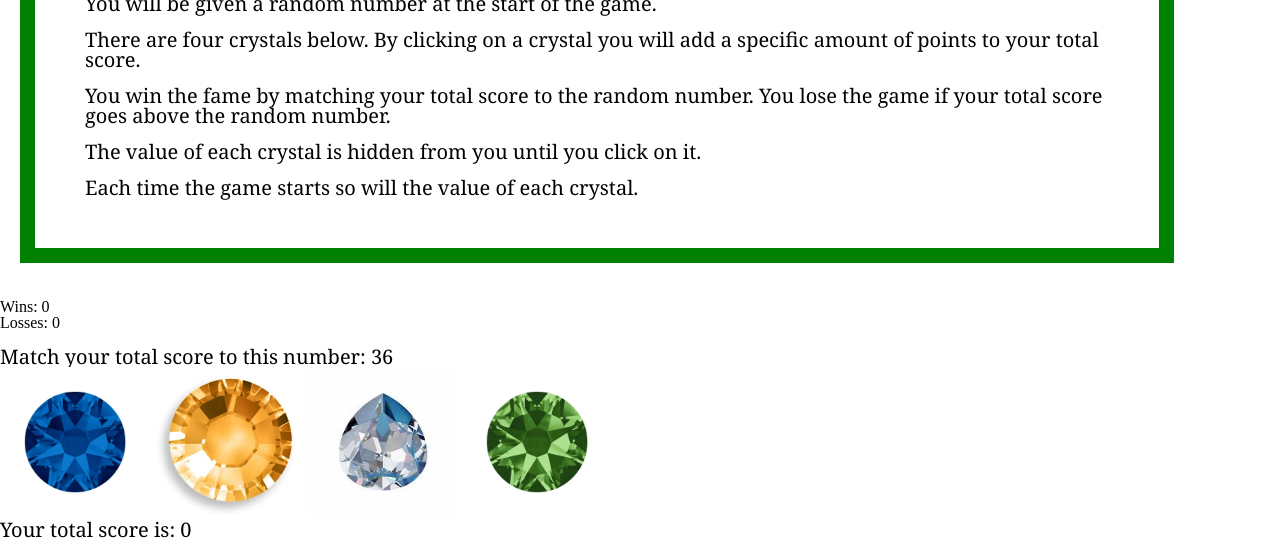
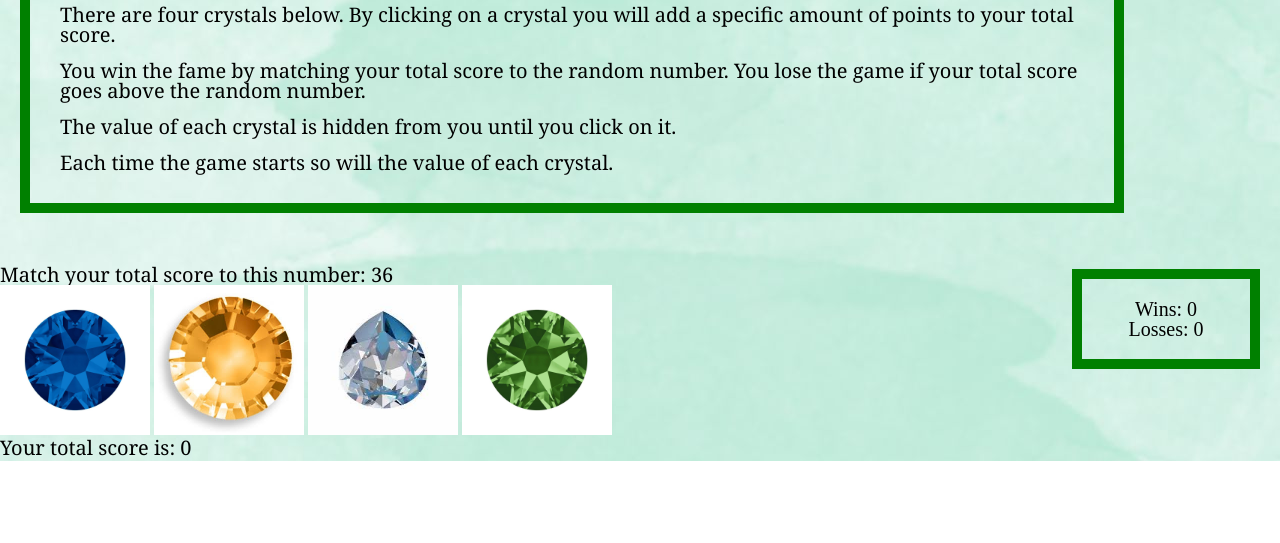
Before and after one commit to dara-cahill/UCF-JQuery-game, a plain HTML site: page index.html in a window 1280 px wide. Shown: the part 418-961 px from the top of the page. After the commit the page ends 879 px from the top, so only its background shows below. Drawn offline with nearby package versions, Linux system fonts and the light colour scheme.

Commit message:
Add Background image

```diff
--- a/assets/css/style.css
+++ b/assets/css/style.css
@@ -1,3 +1,6 @@
+body {
+    background-image: url("../images/newgreen.jpeg");
+}
 .images{
     width: 150px;
     height: 150px;
@@ -16,8 +19,8 @@ h1 {
 
 h4 {
     width: 80%;
-    border: 15px solid green;
-    padding: 50px;
+    border: 10px solid green;
+    padding: 30px;
     margin: 20px;
 }
 
@@ -32,3 +35,13 @@ p {
     font-size: 20px;
     font-family: Cambria, Cochin, Georgia, Times, 'Times New Roman', serif;
 }
+
+.winLose {
+    text-align: center;
+    font-size: 20px;
+    width: 10%;
+    border: 10px solid green;
+    padding: 20px;
+    margin: 20px;
+    float: right;
+}
--- a/index.html
+++ b/index.html
@@ -33,7 +33,7 @@
         </h4>
     </div>
     <br>
-    <div>
+    <div class="winLose">
         <div>Wins: <span id="winsCounter"></span></div>
         <div>Losses: <span id="lossesCounter"></span></div>
     </div>
```
Also changed, not shown: assets/images/greenbackground.jpeg (added), assets/images/newgreen.jpeg (added).
